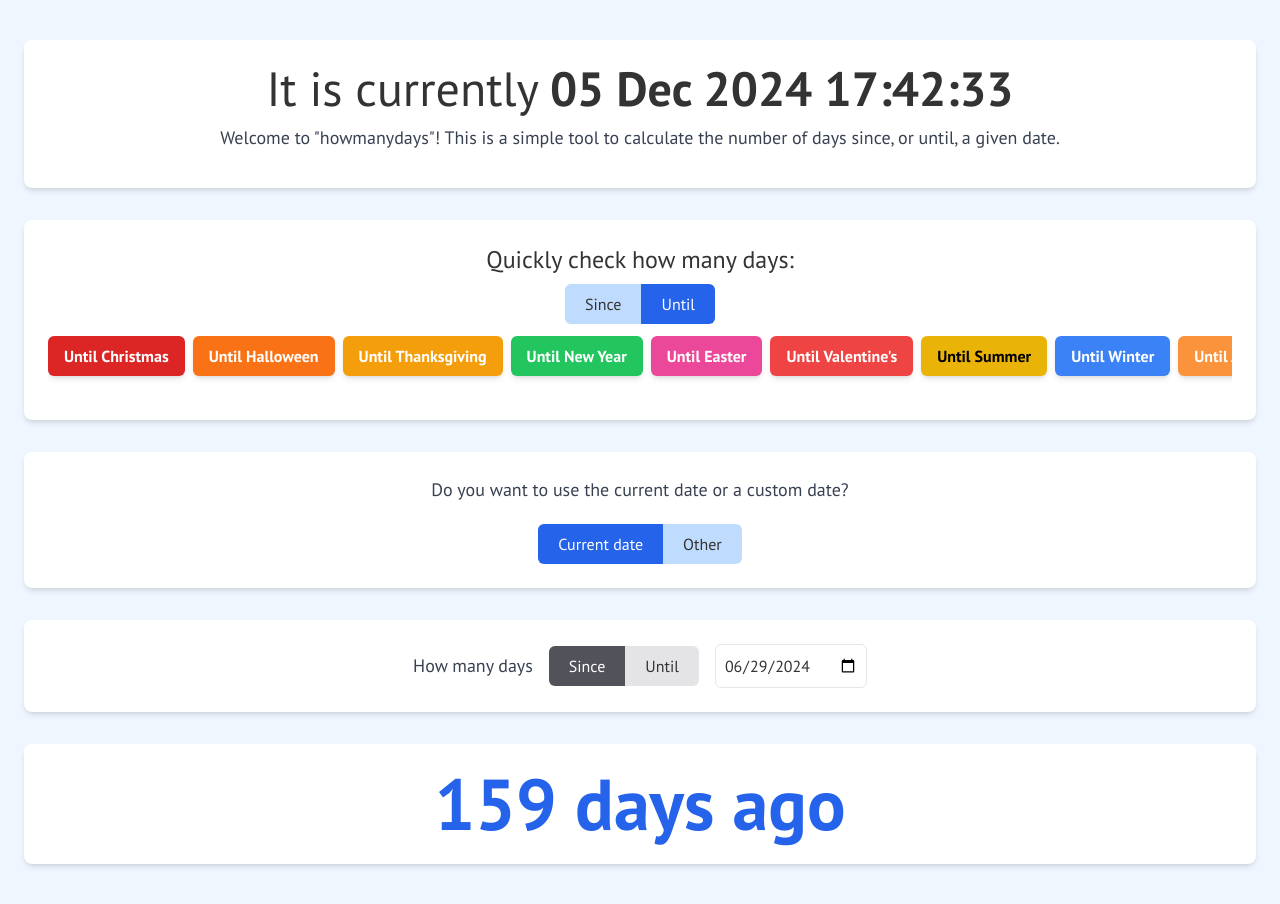
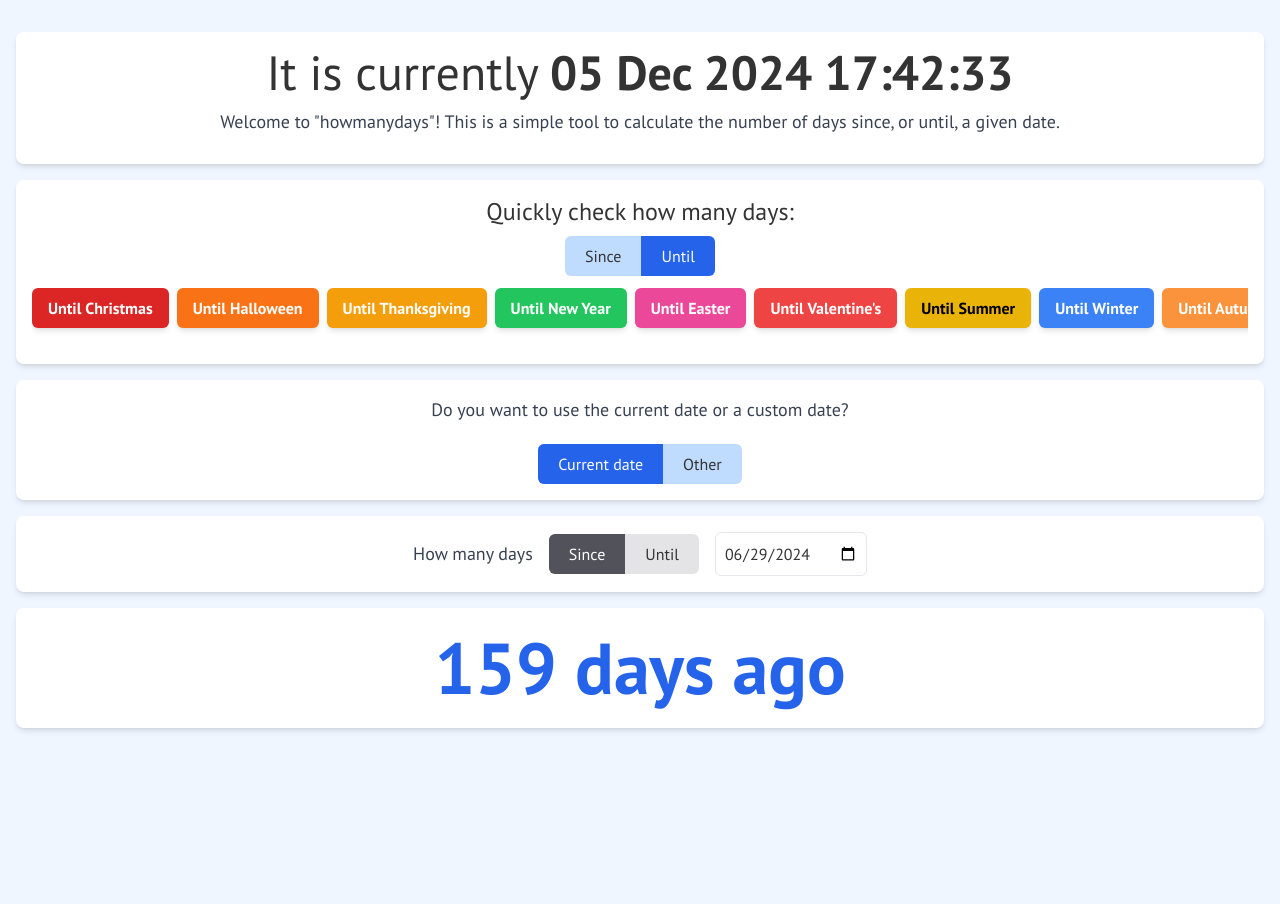
Before and after one commit to Danielvandervelden/howmanydays, a website built with Vite: page index.html in a window 1280 px wide. After the commit the page ends 800 px from the top, so only its background shows below. Built offline with nearby package versions, Linux system fonts and the light colour scheme.

Commit message:
more styling fixes

```diff
--- a/index.html
+++ b/index.html
@@ -78,7 +78,7 @@
             }
         </script>
     </head>
-    <body class="p-2 bg-blue-50 min-h-screen flex flex-col">
+    <body class="bg-blue-50 min-h-screen flex flex-col">
         <noscript
             ><iframe
                 src="https://www.googletagmanager.com/ns.html?id=GTM-WLNSXRJT"
@@ -86,8 +86,8 @@
                 width="0"
                 style="display: none; visibility: hidden"></iframe
         ></noscript>
-        <main class="container mx-auto px-2 py-4 flex-grow md:py-8 md:px-4">
-            <section class="bg-white shadow-md rounded-lg p-2 mb-8 md:p-6">
+        <main class="container mx-auto px-2 py-2 flex-grow md:py-8 md:px-4">
+            <section class="bg-white shadow-md rounded-lg p-2 mb-4 md:p-4">
                 <header class="text-2xl md:text-5xl text-center">
                     It is currently
                     <span id="date" class="font-bold block md:inline-block"></span>
@@ -97,7 +97,7 @@
                     number of days since, or until, a given date.
                 </p>
             </section>
-            <section class="bg-white shadow-md rounded-lg p-2 mb-8 md:p-6">
+            <section class="bg-white shadow-md rounded-lg p-2 mb-4 md:p-4">
                 <h2 class="text-2xl text-center">Quickly check how many days:</h2>
                 <div class="flex justify-center mt-2">
                     <div class="rounded-md bg-blue-200 inline-flex">
@@ -212,7 +212,7 @@
                     </button>
                 </div>
             </section>
-            <section class="bg-white shadow-md rounded-lg pt-2 pb-4 mb-8 md:p-6">
+            <section class="bg-white shadow-md rounded-lg pt-2 pb-4 mb-4 md:p-4">
                 <p class="text-lg font-medium text-gray-700 text-center">
                     Do you want to use the current date or a custom date?
                 </p>
@@ -251,7 +251,7 @@
                     <input type="date" id="current-date" class="border rounded-md p-2" />
                 </div>
             </section>
-            <section class="bg-white shadow-md rounded-lg pt-2 pb-4 mb-8 md:p-6">
+            <section class="bg-white shadow-md rounded-lg pt-2 pb-4 mb-4 md:p-4">
                 <div class="flex flex-col md:flex-row justify-center items-center gap-4">
                     <span class="text-lg font-medium text-gray-700">How many days</span>
                     <div class="rounded-md bg-zinc-200 inline-flex">
```
Also changed, not shown: dist/assets/index-C1m8u6bK.css (added), dist/assets/index-D1k4wVxL.css (deleted), dist/assets/index-DCZlG6W1.js, dist/index.html, 2 other files.
